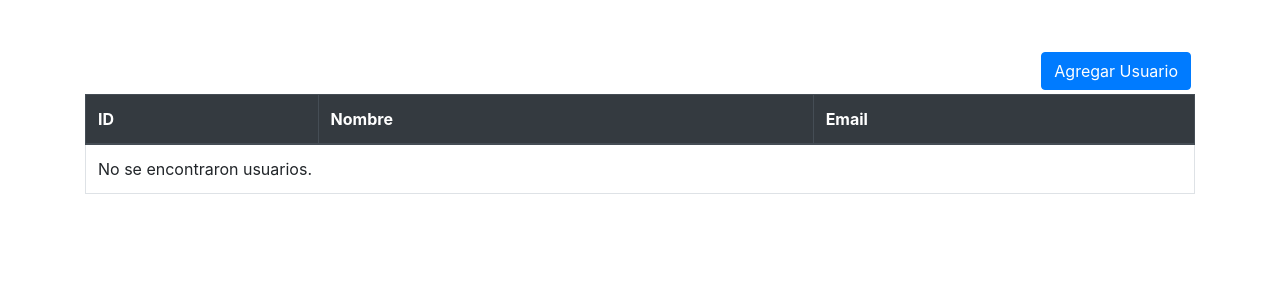
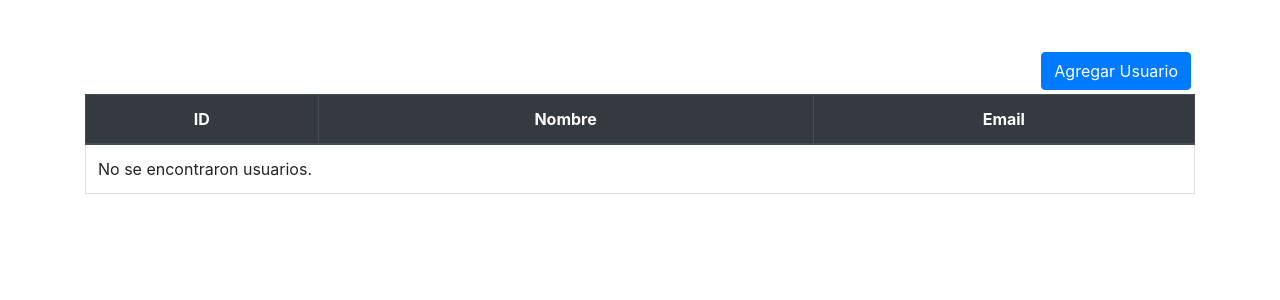
Before and after one commit to CKRYPTON999/tarea1, a PHP site: page / in a window 1280 px wide. Shown: the part 86-386 px from the top of the page. Run offline with PHP 8.4, Linux system fonts and the light colour scheme; data that the repository does not hold is empty.

Commit message:
fix:(Version final)

```diff
--- a/index.php
+++ b/index.php
@@ -17,7 +17,7 @@
         </div>
         <div class="table-responsive">
             <table class="table table-bordered">
-                <thead class="thead-dark">
+                <thead class="thead-dark text-center">
                     <tr>
                         <th>ID</th>
                         <th>Nombre</th>
@@ -33,7 +33,7 @@
 
                     if ($resultado->num_rows > 0) {
                         while($fila = $resultado->fetch_assoc()) {
-                            echo "<tr><td>".$fila["id"]."</td><td>".$fila["name"]."</td><td>".$fila["email"]."</td></tr>";
+                            echo "<tr><td class='text-center'>".$fila["id"]."</td><td class='text-center'>".$fila["name"]."</td><td class='text-center'>".$fila["email"]."</td></tr>";
                         }
                     } else {
                         echo "<tr><td colspan='3'>No se encontraron usuarios.</td></tr>";
```
